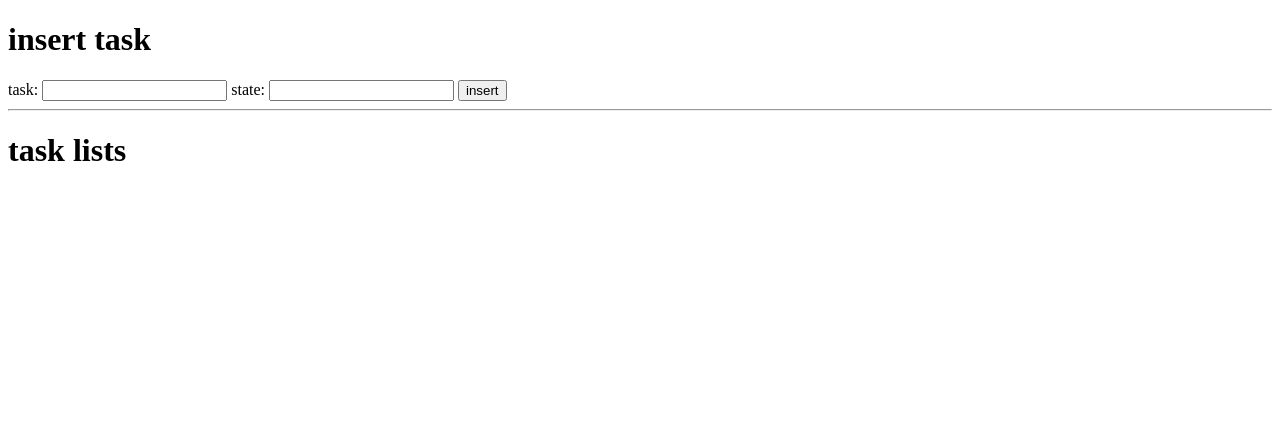
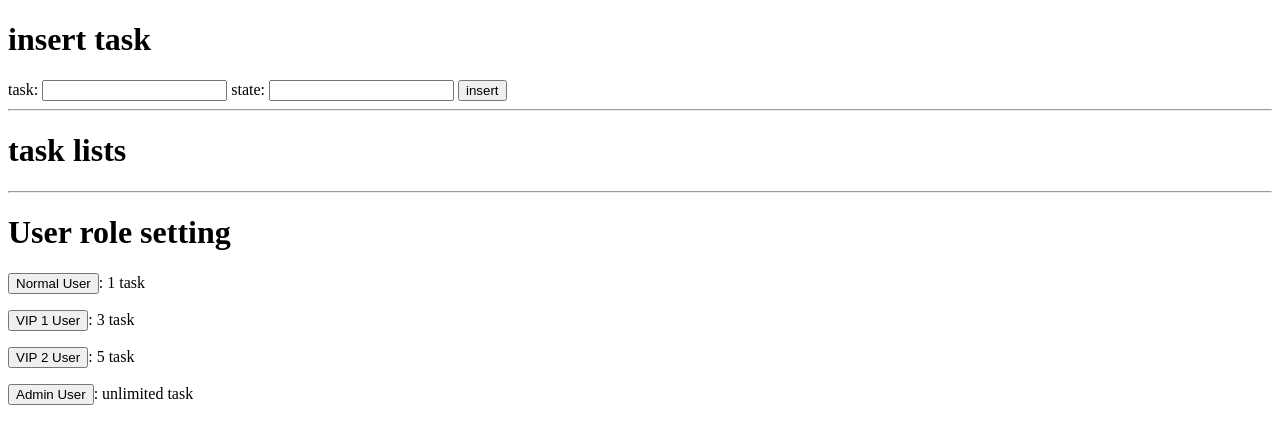
Before and after one commit to sunmsn/flask_restful_api_todo, a Flask app: template api_todo/app/frontend/templates/main.html in a window 1280 px wide. Shown: the top 444 px of the page. Run offline with Flask 2, Linux system fonts and the light colour scheme; the template is opened without the code that fills it, so the values that code supplies are empty; parts of the project's set-up code (start-up, migrations or seed data) failed here and were passed over; some libraries are stand-ins or nearby versions.

Commit message:
fifth step for building api todo web

```diff
--- a/api_todo/app/auth/errors.py
+++ b/api_todo/app/auth/errors.py
@@ -11,3 +11,7 @@ def abort_username_existed(attr_name):
 
 def abort_wrong_login():
     abort(400, message="wrong password or user is not existed")
+
+
+def abort_role_cannot_setting():
+    abort(404, message="Wrong role setting")
--- a/api_todo/app/frontend/templates/main.html
+++ b/api_todo/app/frontend/templates/main.html
@@ -19,6 +19,18 @@
       </ul>
     </div>
 
+    <hr>
+    <h1>User role setting</h1>
+    <div>
+      <p><button type="button" onclick="rolesetting(0)">Normal User</button>: 1 task</p>
+      <p><button type="button" onclick="rolesetting(1)">VIP 1 User</button>: 3 task</p>
+      <p><button type="button" onclick="rolesetting(2)">VIP 2 User</button>: 5 task</p>
+      <p><button type="button" onclick="rolesetting(-1)">Admin User</button>: unlimited task</p>
+
+
+
+
+    </div>
 
     <script type="text/javascript">
       $(function(){
@@ -88,6 +100,18 @@
           error:function(data,status){alert(data.responseJSON['message']);}
         });
       }
+
+      function rolesetting(role){
+        $.ajax({
+          type: 'POST',
+          url: '/api/v1.0/auth/role',
+          data:{
+            'role': role
+          },
+          success:function(data,status){alert(status);location.reload();},
+          error:function(data,status){alert(data.responseJSON['message']);}
+        });
+      }
     </script>
   </body>
 
--- a/api_todo/app/models.py
+++ b/api_todo/app/models.py
@@ -12,6 +12,7 @@ class User(db.Model):
     id = db.Column(db.Integer, primary_key=True)
     name = db.Column(db.String(32), unique=True)
     is_authenticated = db.Column(db.Boolean)
+    role =  db.Column(db.Integer, default=0)
 
     def __init__(self, name=None):
         self.name = name
@@ -94,7 +95,8 @@ class Todo(db.Model):
     user = db.relationship("User",
                            backref=db.backref('todo', lazy='dynamic'))
 
-    def __init__(self, content, state=None):
+    def __init__(self, user, content, state=None):
+        self.user = user
         self.content = content
         self.state = state
 
--- a/api_todo/app/todo/errors.py
+++ b/api_todo/app/todo/errors.py
@@ -2,8 +2,12 @@ from flask_restful import abort
 
 
 def abort_unacceptable_length(attr_name):
-    abort(400,message="%s is unacceptable length"%(attr_name))
+    abort(400, message="%s is unacceptable length"%(attr_name))
 
 
 def abort_id_cannot_found():
     abort(404, message="Todo id can't found")
+
+
+def abort_role_limitation(role_name, limitation):
+    abort(400, message="%s only can have %i to do task"%(role_name,limitation))
--- a/api_todo/app/todo/routes.py
+++ b/api_todo/app/todo/routes.py
@@ -34,7 +34,7 @@ class TodoList(Resource):
     method_decorators = [login_required]
     @marshal_with(todo_fields, envelope='todo')
     def get(self):
-        todo = Todo.query.all()
+        todo = Todo.query.filter_by(user=current_user).all()
         return todo
 
     def post(self):
@@ -48,9 +48,22 @@ class TodoList(Resource):
         if args['state'] is not None:
             if len(args['state']) > 10:
                 abort_unacceptable_length("state")
+        # 验证用户角色
+        if current_user.role == 0:
+            limitation = 1
+            role_name = 'normal user'
+        elif current_user.role == 1:
+            limitation = 3
+            role_name = 'vip 1 user'
+        elif current_user.role == 2:
+            limitation = 5
+            role_name = 'vip 2 user'
+        if limitation:
+            if Todo.query.filter_by(user=current_user).count() >= limitation:
+                abort_role_limitation(role_name, limitation)
         # 写入数据库
         new_todo = Todo(content=args['content'],
-                        state=args['state'])
+                        state=args['state'], user=current_user)
         db.session.add(new_todo)
         db.session.commit()
         return "insert: %s"%(args['content']), 201
@@ -62,7 +75,7 @@ class TodoDetail(Resource):
     """
     method_decorators = [login_required]
     def get_object(self, id):
-        todo = Todo.query.filter_by(id=id).first()
+        todo = Todo.query.filter_by(id=id, user=current_user).first()
         if not todo:
             abort_id_cannot_found()
         return todo
@@ -105,30 +118,3 @@ class TodoDetail(Resource):
 # 配置路由
 api.add_resource(TodoList, '')
 api.add_resource(TodoDetail, '/<id>')
-
-#
-# def authenticate(func):
-#     @wraps(func)
-#     def wrapper(*args, **kwargs):
-#         if not getattr(func, 'authenticated', True):
-#             return func(*args, **kwargs)
-#
-#         acct = basic_authentication()  # custom account lookup function
-#
-#         if acct:
-#             return func(*args, **kwargs)
-#
-#         restful.abort(401)
-#     return wrapper
-
-
-# class Resource(restful.Resource):
-       # applies to all inherited resources
-
-
-
-
-
-
-
-# view = user_required(UserAPI.as_view('users'))
--- a/api_todo/config.py
+++ b/api_todo/config.py
@@ -14,7 +14,7 @@ class Config:
 
     # gmail authentication
     MAIL_USERNAME = 'flask.restful.api.todo@gmail.com'
-    MAIL_PASSWORD = ''
+    MAIL_PASSWORD = 'flask_restful_api_todo'
 
     # mail accounts
     MAIL_DEFAULT_SENDER = 'flask.restful.api.todo@gmail.com'
```
Also changed, not shown: api_todo/app/auth/routes.py (+36 -1 lines), api_todo/app/frontend/routes.py (+14 -9 lines), api_todo/app/frontend/templates/auth/logout.html (added, +15 -0 lines), api_todo/app/frontend/templates/auth/register_finished.html (+9 -0 lines), api_todo/app/frontend/templates/index.html (added, +20 -0 lines).
